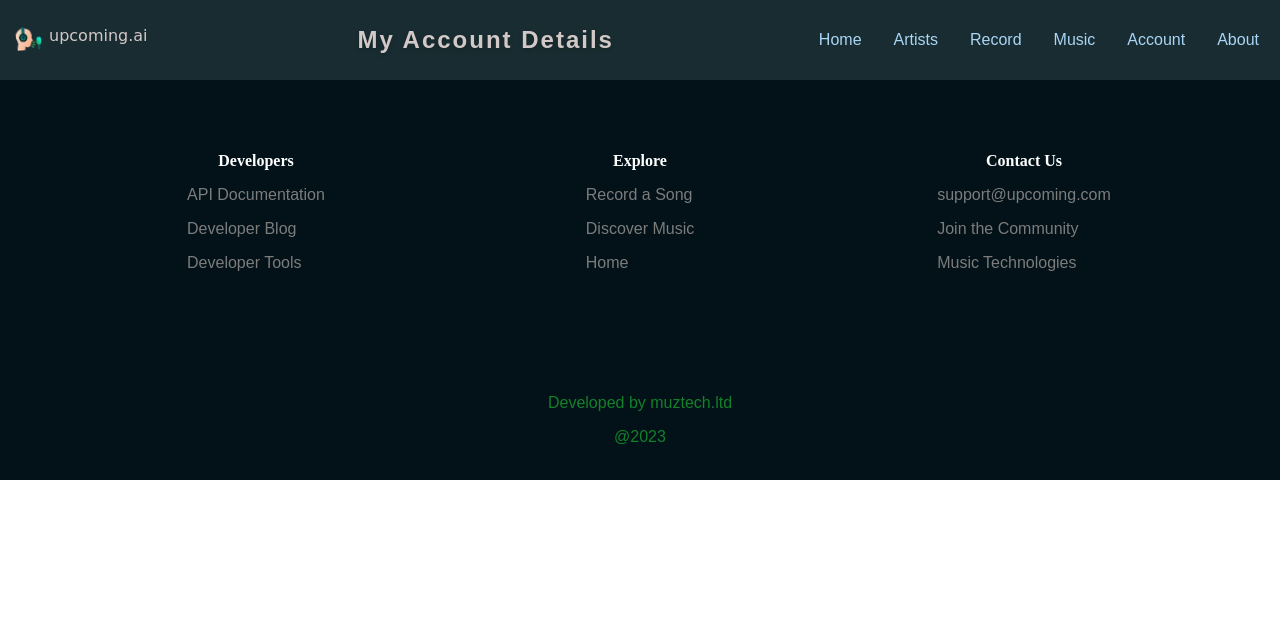
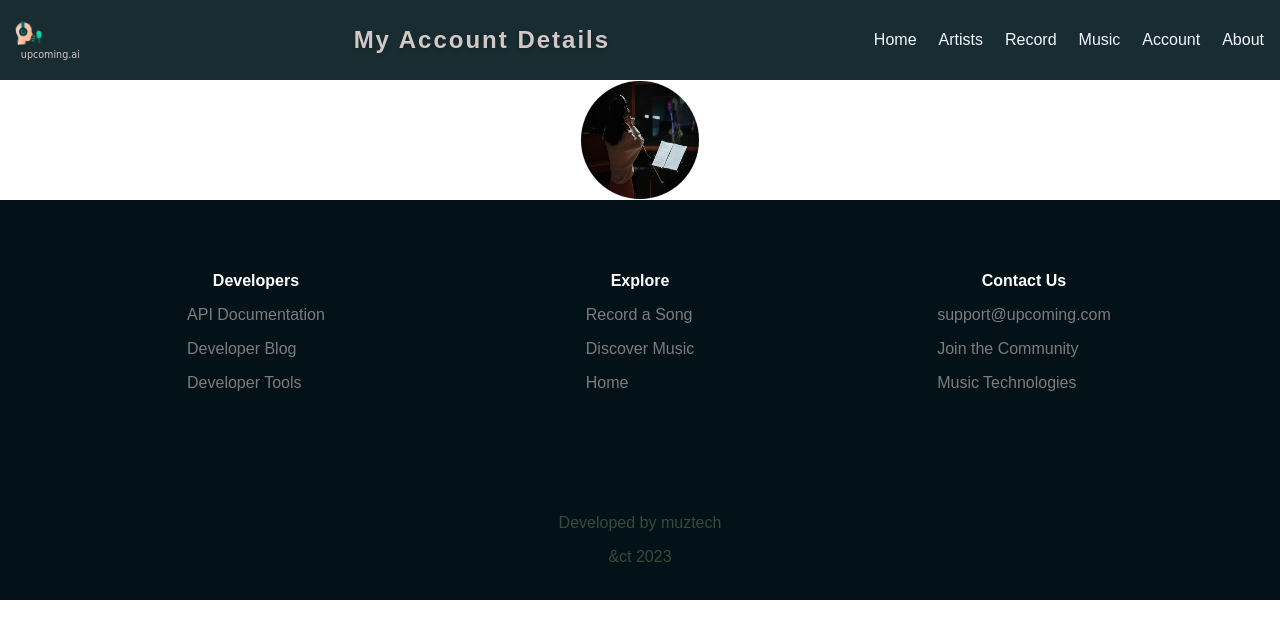
Before and after one commit to Alidantech/upcoming, a Django app: page /account/ in a window 1280 px wide. Shown: the top 639 px of the page. Run offline with Django 4.2, Linux system fonts and the light colour scheme.

```diff
--- a/src/globalstatic/css/global.css
+++ b/src/globalstatic/css/global.css
@@ -35,6 +35,7 @@
     margin: 0;
     padding: 0;
     box-sizing: border-box;
+    font-family: 'Montserrat', sans-serif;
   }
 
 /* Reset some default styles */
@@ -95,14 +96,14 @@ div.logo {
     color: var(--logo--txt--color);
     font-family:cursive;
     text-indent: 0.5em;
-    padding: 0;
+    padding-top: 0.5em;
     margin: 0;
     float: right;
+    font-size: 0.6em;
   }
 
 /* Heading style */
 header h1 {
-    font-family: 'Montserrat', sans-serif;
     font-size: 1.5em;
     line-height: 1.5;
     font-weight: bold;
@@ -139,8 +140,8 @@ h1:hover { color: #0b8831; }
 
 .nav-links a {
     display: block;
-    padding: 10px;
-    color: #a9d6f5;
+    padding: 5px;
+    color: aliceblue;
     text-decoration: none;
     border: 1px solid transparent;
     transition: border-bottom 0.3s ease-in-out;
@@ -211,5 +212,48 @@ footer a:hover{
 
 .copyrights li {
   text-align: center;
-  color: #14802b;
+  color: #364b3a;
 }
+
+/* Images Styling */
+.small-image {
+  width: 50px;
+  max-width: 50px;
+  height: 50px;
+  min-height: 50px;
+  border: 1px solid rgba(19, 19, 32, 0.199);
+  border-radius: 5px;
+  overflow: hidden;
+}
+
+.artist-image {
+display: block;
+width: 120px;
+height: 120px;
+margin: auto;
+border-radius: 50%;
+border: 1px solid rgb(246, 246, 255);
+}
+
+.account-image {
+width: 50px;
+height: 50px;
+border-radius: 50%;
+}
+
+/* cards Styling */
+.card-container {
+display: flex;
+overflow-x: auto;
+flex-wrap: nowrap;
+align-content: space-between;
+}
+
+.card {
+max-width: 300px;
+min-width: 150px;
+min-height: 25vh;
+flex: 0 1 300px;
+margin: 10px;
+box-shadow: 3px 2px 4px rgba(0, 0, 0, 0.329);
+}
--- a/src/users/static/css/account.css
+++ b/src/users/static/css/account.css
@@ -0,0 +1,7 @@
+img {
+    display: block;
+}
+
+.account-page {
+    display: grid;
+}
--- a/src/users/templates/account.html
+++ b/src/users/templates/account.html
@@ -2,13 +2,11 @@
 {% load static %}
 {% block title %} User name {% endblock %}
 {% block heading %} My Account Details  {% endblock %}
-
 {% block content %}
 <div class="account-page">
-
+    <img class="artist-image" src="{% static 'img/person-in-studio.jpg' %}" alt="Musician recording a song" class="img-fluid">
 </div>
 {% endblock %}
-
 {% block static %}
 <link rel="stylesheet" href="{% static 'css/account.css' %}">
 {% endblock static %}
--- a/src/users/templates/master.html
+++ b/src/users/templates/master.html
@@ -69,8 +69,8 @@
   </div>
   <div class="copyrights">
     <ul>
-      <li>Developed by muztech.ltd</li>
-      <li>@2023</li>
+      <li>Developed by muztech</li>
+      <li>&ct 2023</li>
     </ul>
   </div>
 </footer>
```
Also changed, not shown: src/users/static/css/main.css (+7 -0 lines), src/users/migrations/0001_initial.py (added).
